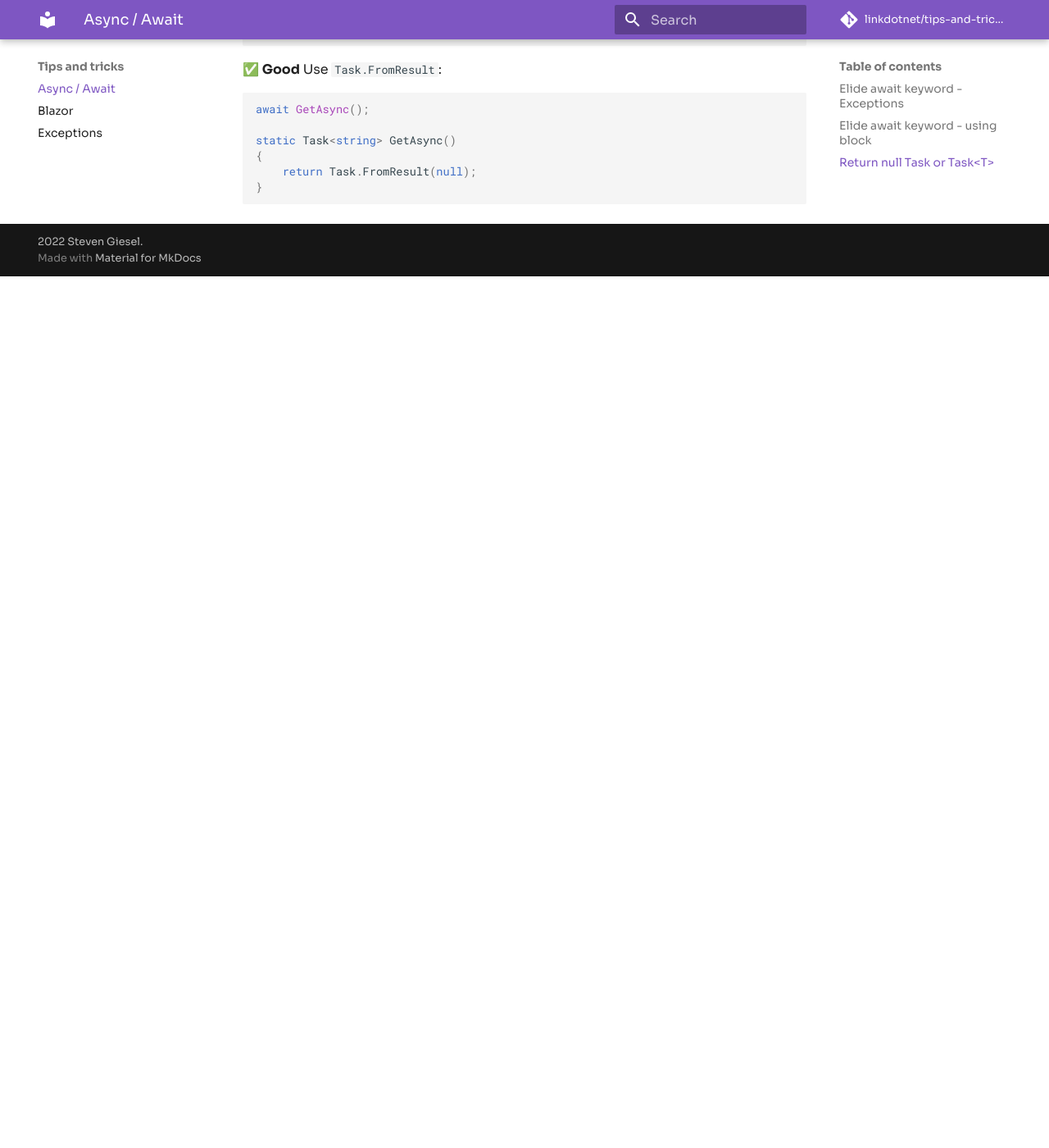
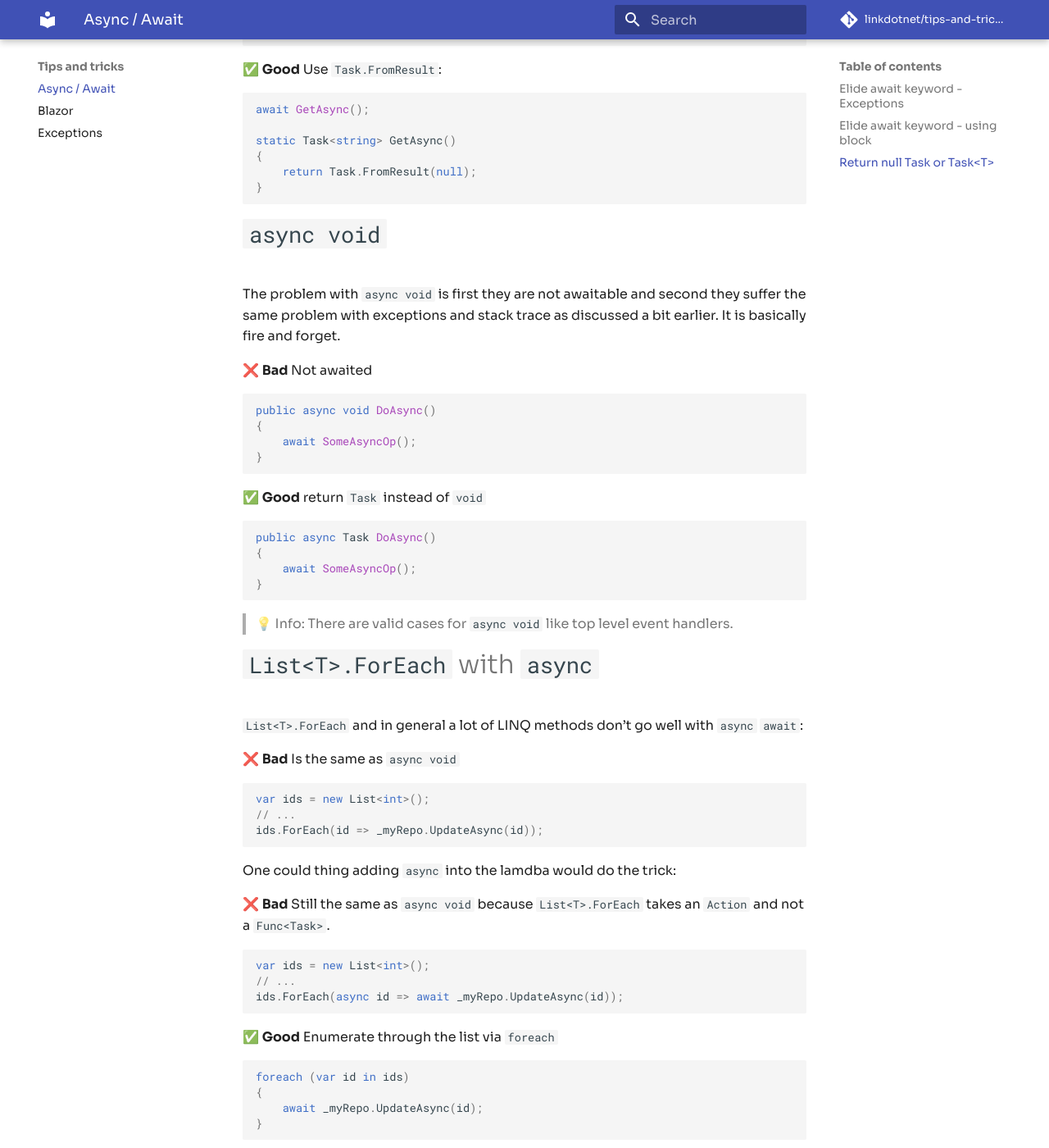
Before and after one commit to linkdotnet/tips-and-tricks, an MkDocs documentation site: the page built from docs/async_await.md, in a window 1280 px wide and 1400 px high, scrolled down 2766 px. Shown: the whole window at 82% size. Built offline with MkDocs 1.6.1 and Material for MkDocs 9.7.7, drawn with Linux system fonts in a browser that asks for light colours; comment, search, counter and statistics services are not loaded; before the commit the page ends 3103 px from its top, so only the background shows below that.

````diff
--- a/docs/async_await.md
+++ b/docs/async_await.md
@@ -120,3 +120,51 @@ static Task<string> GetAsync()
 	return Task.FromResult(null);
 }
 ```
+
+# `async void`
+The problem with `async void` is first they are not awaitable and second they suffer the same problem with exceptions and stack trace as discussed a bit earlier. It is basically fire and forget.
+
+❌ **Bad** Not awaited
+```csharp
+public async void DoAsync()
+{
+	await SomeAsyncOp();
+}
+```
+
+✅ **Good** return `Task` instead of `void`
+```csharp
+public async Task DoAsync()
+{
+	await SomeAsyncOp();
+}
+```
+
+> 💡 Info: There are valid cases for `async void` like top level event handlers.
+
+# `List<T>.ForEach` with `async`
+`List<T>.ForEach` and in general a lot of LINQ methods don't go well with `async` `await`:
+
+❌ **Bad** Is the same as `async void`
+```csharp
+var ids = new List<int>();
+// ...
+ids.ForEach(id => _myRepo.UpdateAsync(id));
+```
+
+One could thing adding `async` into the lamdba would do the trick:
+
+❌ **Bad** Still the same as `async void` because `List<T>.ForEach` takes an `Action` and not a `Func<Task>`.
+```csharp
+var ids = new List<int>();
+// ...
+ids.ForEach(async id => await _myRepo.UpdateAsync(id));
+```
+
+✅ **Good** Enumerate through the list via `foreach`
+```csharp
+foreach (var id in ids)
+{
+	await _myRepo.UpdateAsync(id);
+}
+```
--- a/mkdocs.yml
+++ b/mkdocs.yml
@@ -10,7 +10,7 @@ theme:
   font:
     text: Sora
   palette:
-    primary: 'deep purple'
+    primary: 'indigo'
     accent: 'indigo'
   prev_next_buttons_location: both
   navigation_depth: 4
````
Also changed, not shown: other parts of docs/async_await.md (+2 -2 lines), README.md (+14 -2 lines), docs/blazor.md (+1 -1 lines), docs/exceptions.md (+1 -1 lines).
